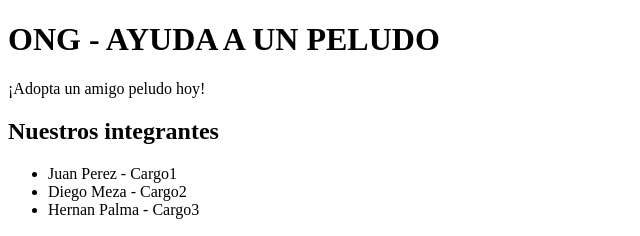
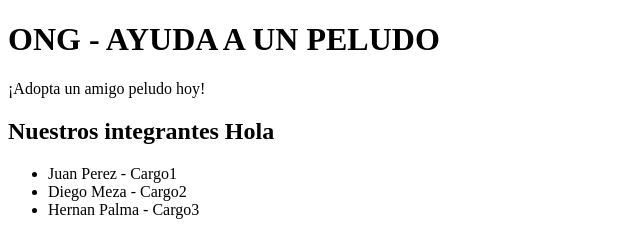
Before and after one commit to Raul28K/Mi-Primer-Repo, a plain HTML site: page Index.html in a window 1280 px wide. Shown: the top 236 px of the page, 0-640 px from the left. Drawn offline with Linux system fonts and the light colour scheme.

Commit message:
Hola prueba

```diff
--- a/Index.html
+++ b/Index.html
@@ -11,7 +11,7 @@
     <p>¡Adopta un amigo peludo hoy!</p>
 
 
-    <h2 >Nuestros integrantes</h2>
+    <h2 >Nuestros integrantes Hola</h2>
     <ul>
       <li>Juan Perez - Cargo1</li>
       <li>Diego Meza - Cargo2</li>
```
